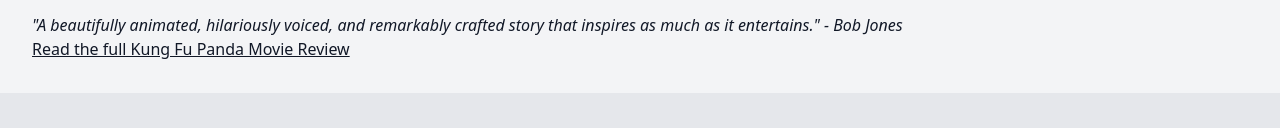
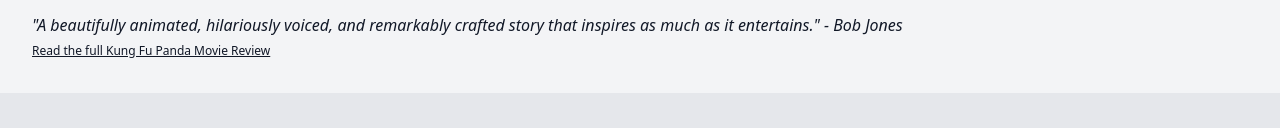
Before and after one commit to TomsLielkalns/DatZ3151_1, a website: page public/pages/movies.html in a window 1280 px wide. Shown: the part 763-891 px from the top of the page. Drawn offline with nearby package versions, Linux system fonts and the light colour scheme; files that its build step writes are made by us from their sources.

Commit message:
matching text size for links

```diff
--- a/public/pages/movies.html
+++ b/public/pages/movies.html
@@ -143,7 +143,7 @@
         "A beautifully animated, hilariously voiced, and remarkably crafted story that inspires as much as it
         entertains." - Bob Jones
       </blockquote>
-      <a class="underline" href="https://dat-z3151-1.vercel.app/pages/kung-fu-panda-movie-review.html"
+      <a class="underline text-xs" href="https://dat-z3151-1.vercel.app/pages/kung-fu-panda-movie-review.html"
         >Read the full Kung Fu Panda Movie Review</a
       >
     </section>
```
